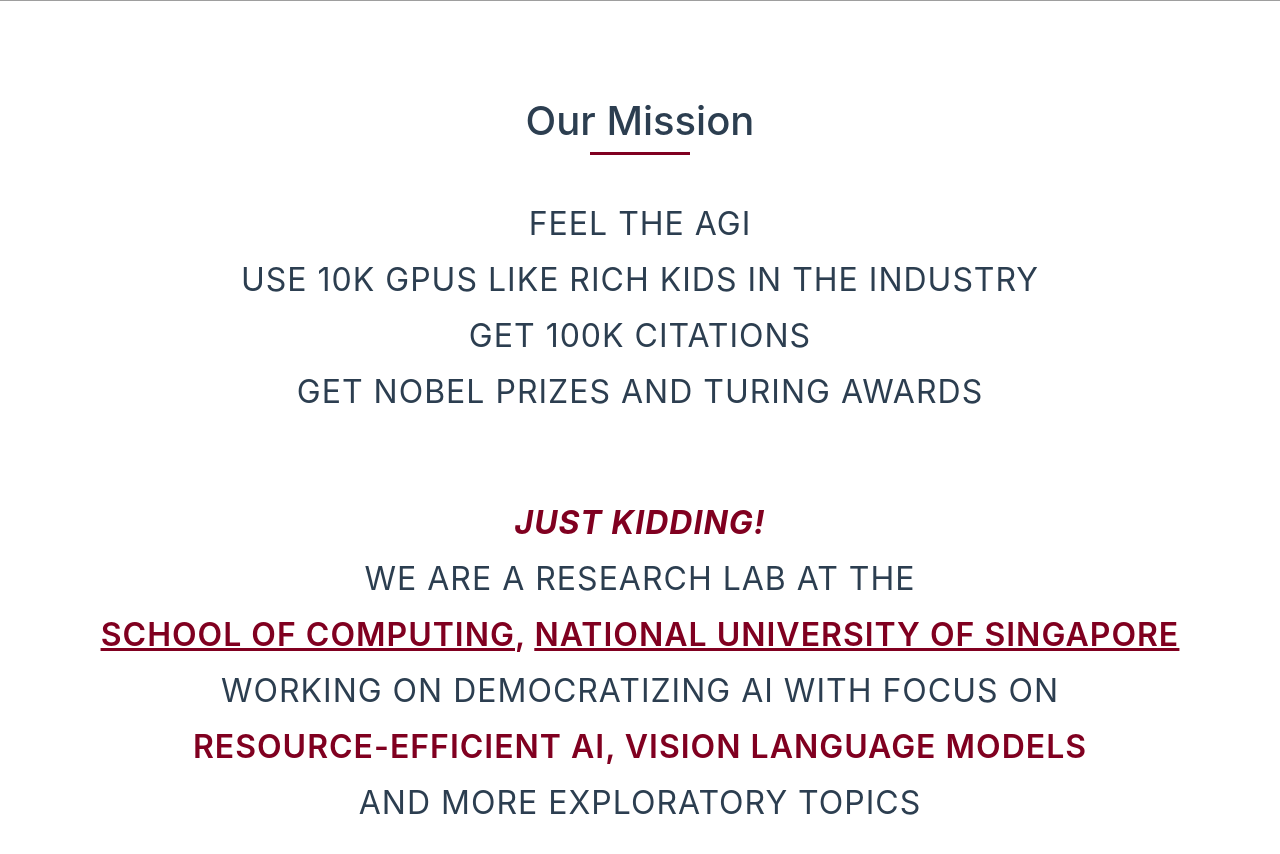
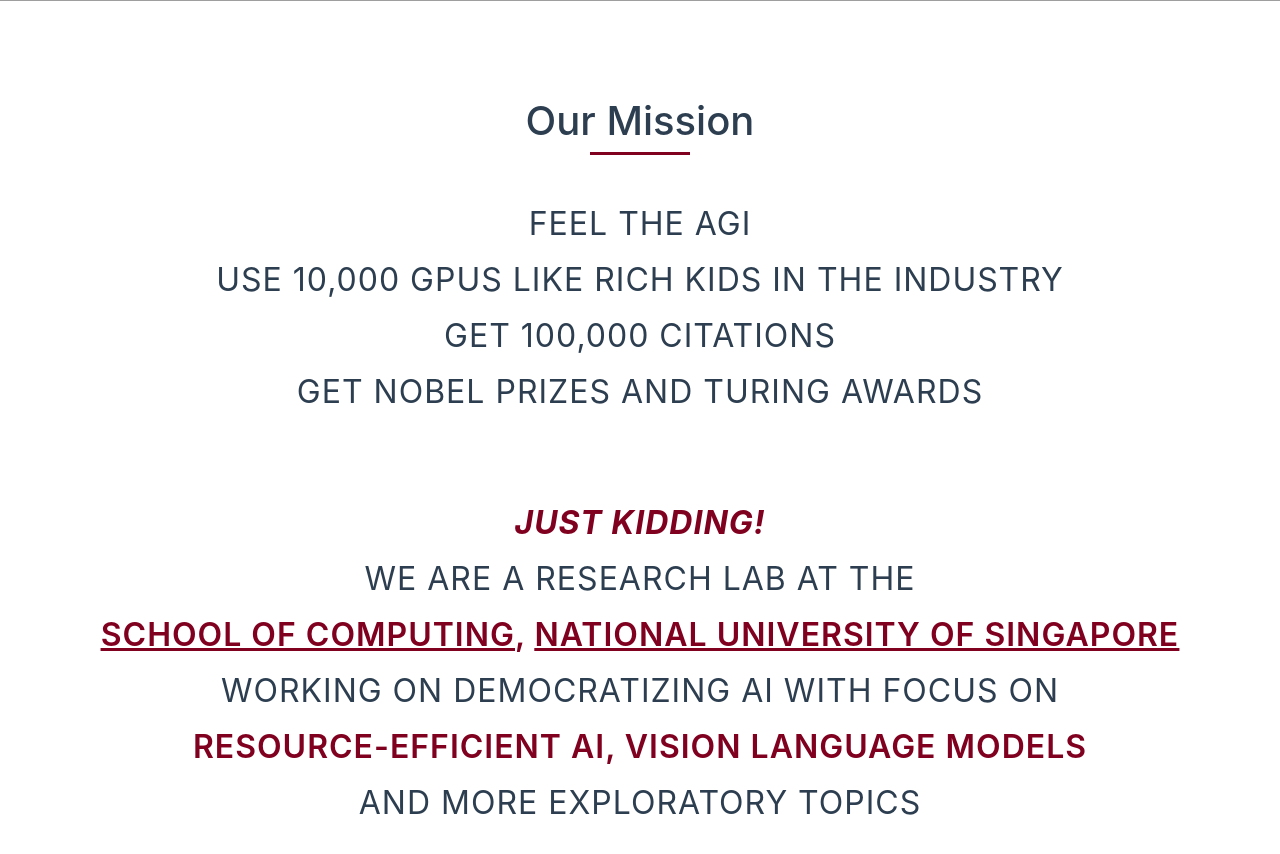
Before and after one commit to John-AI-Lab/John-AI-Lab.github.io, a Jekyll site: the page built from index.html, in a window 1280 px wide and 900 px high, scrolled down 959 px. Shown: the top 854 px of the window. Built offline with Jekyll 4.4.1, drawn with Linux system fonts in a browser that asks for light colours; nearby versions of some CDN libraries; grey boxes are pictures that could not be loaded.

Commit message:
change k -> ,000

```diff
--- a/index.html
+++ b/index.html
@@ -36,8 +36,8 @@
           <div class="mission-statement">
               <!-- Fun Intro -->
               <div class="mission-line">FEEL THE AGI</div>
-              <div class="mission-line">USE 10K GPUS LIKE RICH KIDS IN THE INDUSTRY</div>
-              <div class="mission-line">GET 100K CITATIONS</div>
+              <div class="mission-line">USE 10,000 GPUS LIKE RICH KIDS IN THE INDUSTRY</div>
+              <div class="mission-line">GET 100,000 CITATIONS</div>
               <div class="mission-line">GET NOBEL PRIZES AND TURING AWARDS</div>
 
               <!-- Main Mission Statement -->
```
Also changed, not shown: 1 other file.
